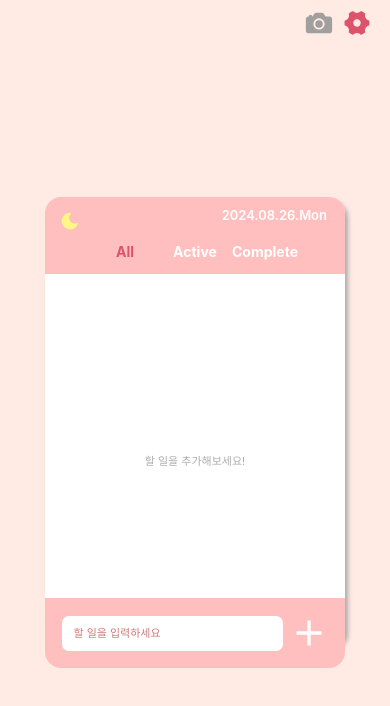
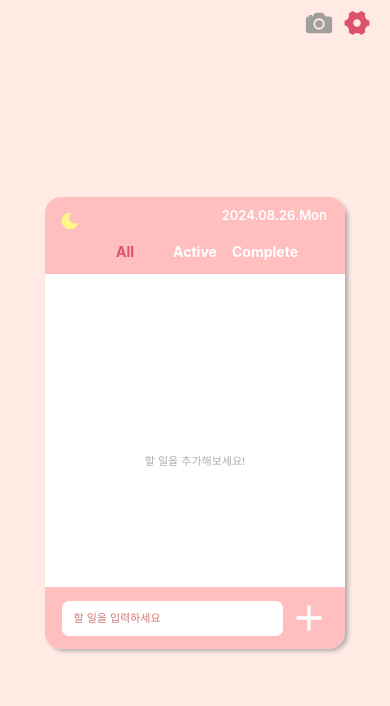
Before and after one commit to isylsy166/todo-list, a React (Create React App) app: page / in a window 390 px wide. Shown: the top 706 px of the page. Built offline with nearby package versions, Linux system fonts and the light colour scheme.

Commit message:
입력창 반응형 수정

```diff
--- a/src/css/todoFooter.module.css
+++ b/src/css/todoFooter.module.css
@@ -89,6 +89,14 @@ svg{
 @media (max-width: 576px) {
     .frame {
         width: 300px;
+        height: 62px;
+        top: 84%;
+    }
+
+    .groupFrame {
+        width: 300px;
+        height: 62px;
+        top: 84%;
     }
 
     input[type="text"]{
```
